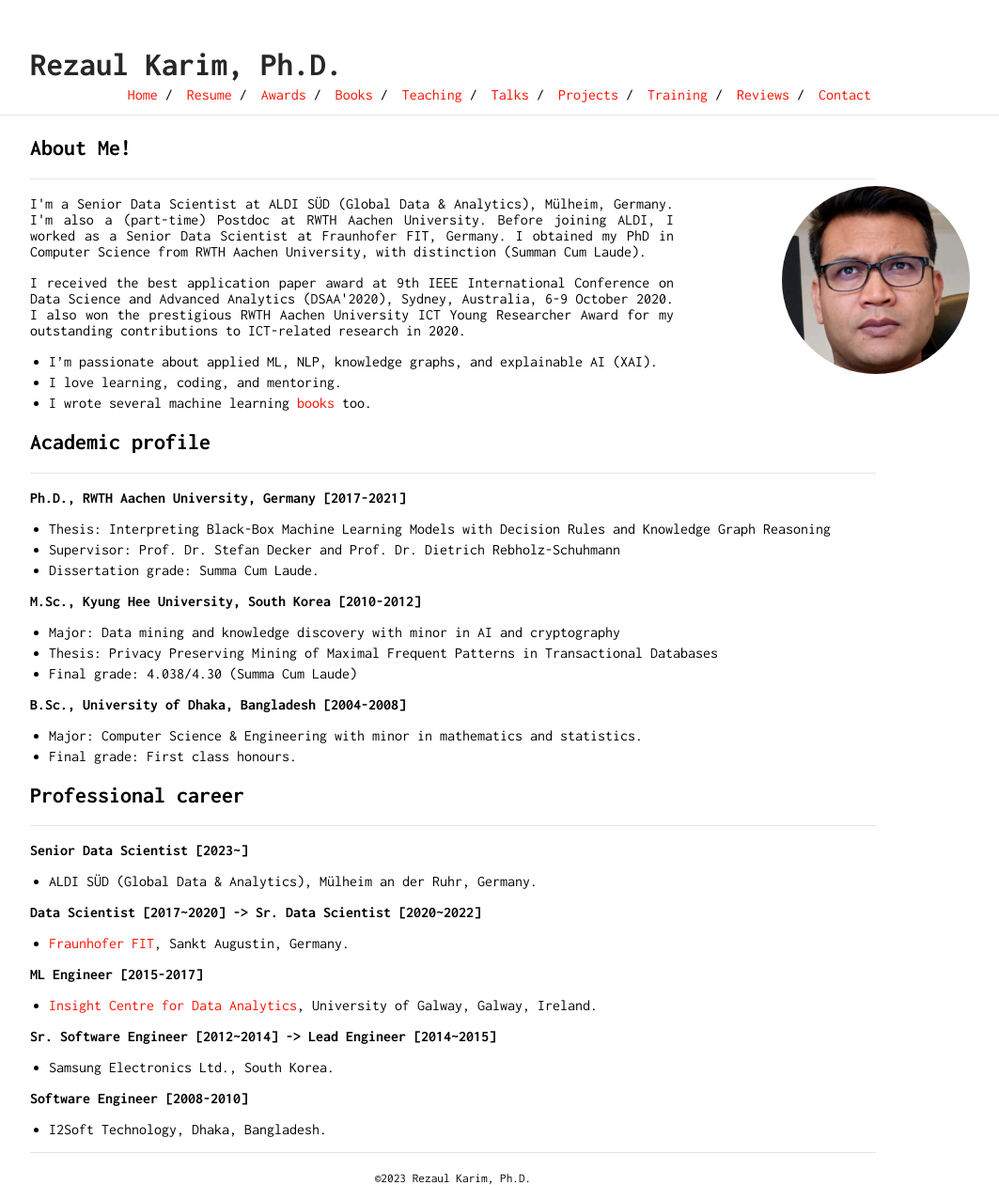
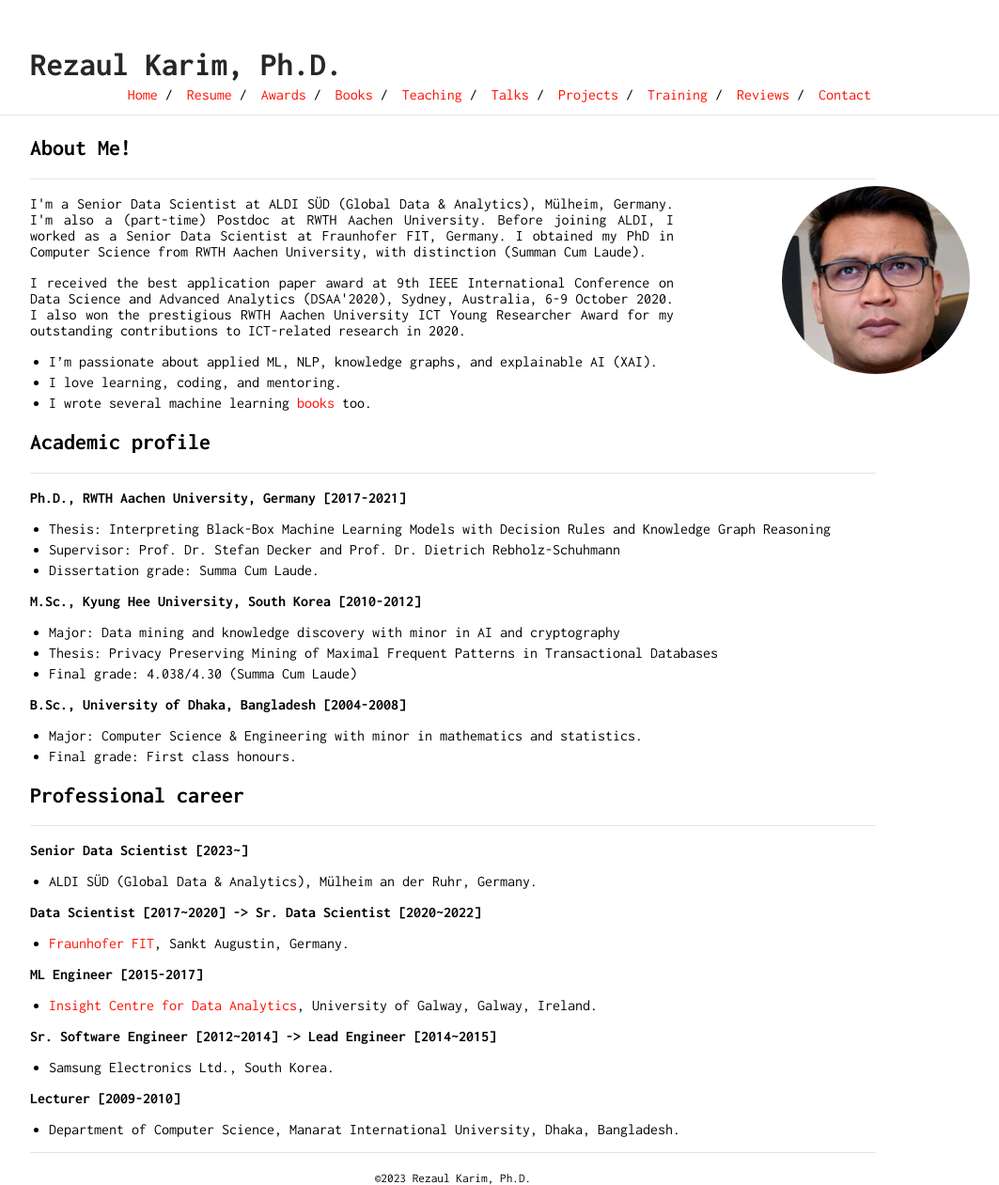
Before and after one commit to rezacsedu/rezacsedu.github.io, a Jekyll site: the page built from index.md, in a window 1280 px wide. Shown: the whole page at 94% size, without its empty margins (158-1221 px from the left). Built offline with Jekyll 4.4.1, drawn with Linux system fonts in a browser that asks for light colours; our own code applies the rules of GitHub Pages for plain Markdown files.

Commit message:
Update index.md

```diff
--- a/index.md
+++ b/index.md
@@ -40,5 +40,5 @@ ___
 **Sr. Software Engineer [2012~2014] -> Lead Engineer [2014~2015]**
 -  Samsung Electronics Ltd., South Korea.
 
-**Software Engineer [2008-2010]**
-- I2Soft Technology, Dhaka, Bangladesh.
+**Lecturer [2009-2010]**
+- Department of Computer Science, Manarat International University, Dhaka, Bangladesh.
```
